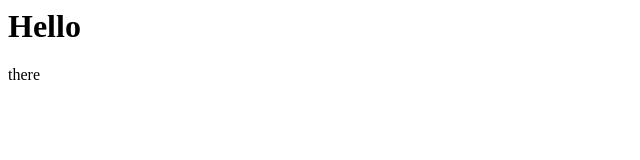
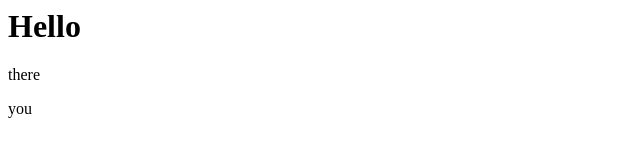
Before and after one commit to Naits91/ikt_test_2, a plain HTML site: page index.html in a window 1280 px wide. Shown: the full height of the page, 0-640 px from the left. Drawn offline with Linux system fonts and the light colour scheme.

Commit message:
Prøver igjen

```diff
--- a/index.html
+++ b/index.html
@@ -1,2 +1,3 @@
 <h1>Hello</h1>
 <p>there</p>
+<p>you</p>
```
